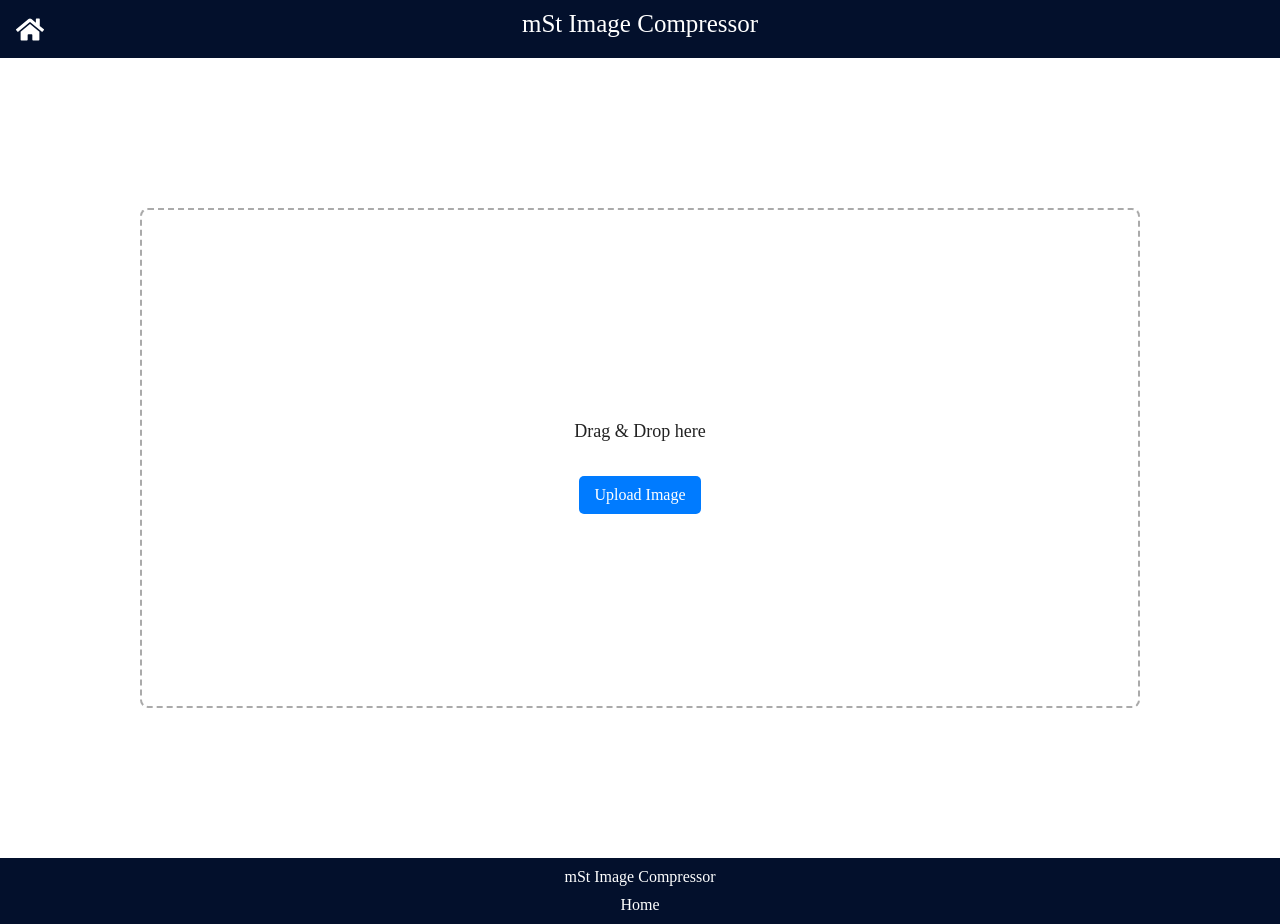
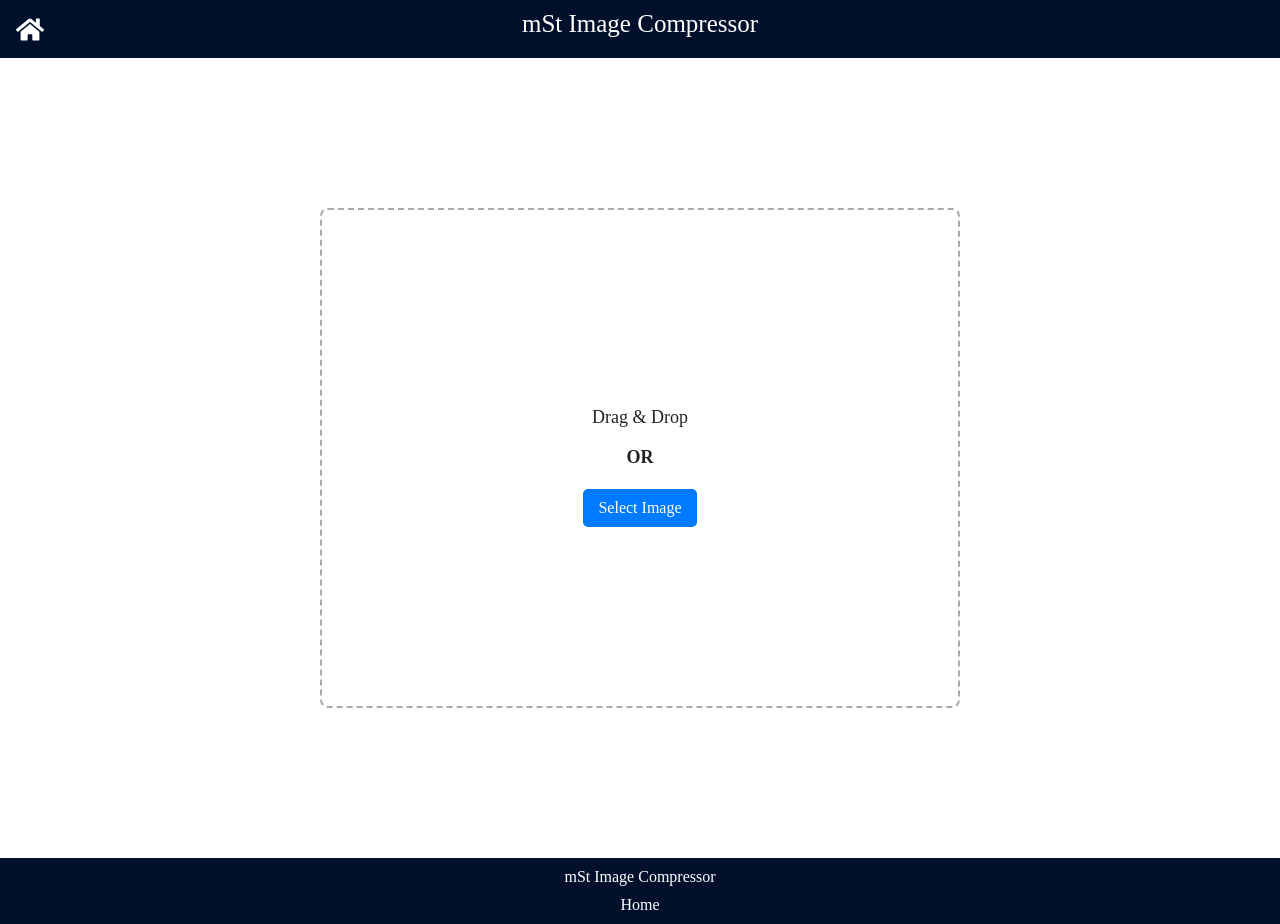
Before and after one commit to mosahle7/mst-image-compressor, a React (Vite) app: page / in a window 1280 px wide. Built offline with nearby package versions, Linux system fonts and the light colour scheme.

Commit message:
Compress Page Added!

```diff
--- a/src/App.css
+++ b/src/App.css
@@ -32,6 +32,14 @@ header {
 
 header a{
   color: white;
+
+}
+main {
+  flex: 1;
+  /* display: flex;
+  flex-direction: column; */
+  /* justify-content: center; */
+  align-items: center;
 
 }
 
--- a/src/App.jsx
+++ b/src/App.jsx
@@ -1,10 +1,11 @@
 import { useState } from 'react';
 import { BrowserRouter, Routes, Route } from 'react-router-dom';
-import reactLogo from './assets/react.svg'
-import viteLogo from '/vite.svg'
+// import reactLogo from './assets/react.svg'
+// import viteLogo from '/vite.svg'
 import './App.css';
 import ImageUploader from './components/ImageUploader';
 import { Layout } from './components/Layout';
+import { CompressedPage } from './components/CompressedPage';
 function App() {
 
   return(
@@ -14,6 +15,7 @@ function App() {
     <Routes>
       <Route path = '/' element = {<Layout/>}>
       <Route index element={<ImageUploader/>}/>
+      <Route path = 'compressed' element={<CompressedPage/>}/>
       </Route>
 
     </Routes>
--- /dev/null
+++ b/src/components/CompressedPage.jsx
@@ -0,0 +1,31 @@
+import { useLocation } from "react-router-dom";
+import styled from "styled-components";
+
+export const CompressedPage = () => {
+    const location = useLocation();
+    const compressedImg = location.state?.image;
+
+    return (
+        <>
+            {compressedImg &&(
+            <CompressedContainer>
+                <p>Compressed Image:</p>
+                <CompressedImage src={compressedImg} alt="Compressed"/>
+
+            </CompressedContainer>
+            )}
+        </>
+    )
+
+};
+
+const CompressedContainer = styled.div`
+    margin-top: 20px;
+    text-align: center;
+`
+
+const CompressedImage = styled.img`
+    width: 600px;
+    margin-top: 20px;
+    border-radius: 8px;
+`
--- a/src/components/ImageUploader.jsx
+++ b/src/components/ImageUploader.jsx
@@ -1,11 +1,14 @@
 import { useState } from "react";
+import { useNavigate } from "react-router-dom";
 import styled from "styled-components";
 import { uploadImage } from "./fetcher";
 
 const ImageUploader = () => {
     const [image, setImage] = useState(null);
     const [preview, setPreview] = useState(null);
-    const [compressed, setCompressed] = useState(null);
+    // const [compressed, setCompressed] = useState(null);
+
+    const navigate = useNavigate();
 
     const handleFileChange = (event) => {
         let file;
@@ -37,7 +40,8 @@ const ImageUploader = () => {
     const handleButton = async () => {
         if (image) {
             const compressedImageURL = await uploadImage(image);
-            setCompressed(compressedImageURL);
+            console.log("Compressed Image URL: ",compressedImageURL)
+            navigate('/compressed', {state: {image: compressedImageURL} });
         }
 
         else {
@@ -46,28 +50,36 @@ const ImageUploader = () => {
 
     }
 
+    const handleRemove = () => {
+        setImage(null);
+        setPreview(null);
+    }
+
     return(
         <Wrapper>
             <Container
                 onDragOver={handleDragOver}
                 onDrop={handleDrop}
             >
-                <p>Drag & Drop here</p>
+                <p>Drag & Drop</p>
+                <p style={{textAlign: 'center', fontWeight: 'bold', marginBottom: '5px', marginTop:'-15px'}}>OR</p>
                 <FileInput id="file-upload" type="file" accept="image/*" onChange={handleFileChange}/>
-                <Label htmlFor="file-upload">Upload Image</Label>
+                <Label htmlFor="file-upload">Select Image</Label>
 
-                {preview && <PreviewImage src={preview} alt="Preview"/>}
+                {preview && (
+                <ImageWrapper>
+                    <RemoveButton onClick={handleRemove}>X</RemoveButton>
+                    <PreviewImage src={preview} alt="Preview"/>
+                </ImageWrapper>
+                )}
+
             </Container>
+
 
             {image &&
             <UploadButton onClick={handleButton}>Compress</UploadButton>
             }
-            {compressed &&
-                <CompressedContainer>
-                    <p>Compressed Image:</p>
-                    <CompressedImage src={compressed} alt="Compressed"/>
 
-                </CompressedContainer>}
         </Wrapper>
 
     )
@@ -94,7 +106,7 @@ const Container = styled.div`
     border: 2px dashed #aaa;
     border-radius: 8px;
     text-align: center;
-    width: 90%;
+    width: 50%;
     max-width: 1000px;
     max-height: 100vh;
     cursor: pointer;
@@ -124,9 +136,11 @@ const Label = styled.label`
 `;
 
 const PreviewImage = styled.img`
-    width: 600px;
+    width: 100%;
+    height: 100%;
     margin-top: 20px;
     border-radius: 8px;
+    object-fit: cover;
 `
 
 const UploadButton = styled.button`
@@ -142,15 +156,32 @@ const UploadButton = styled.button`
     }
 `;
 
-const CompressedContainer = styled.div`
-    margin-top: 20px;
-    text-align: center;
+
+const ImageWrapper = styled.div`
+    position: relative;
+    display: inline-block;
+    margin-top: 10px;
+    width: 400px;
+    height: 500px;
+    overflow: hidden;
+
 `
 
-const CompressedImage = styled.img`
-    width: 600px;
-    margin-top: 20px;
-    border-radius: 8px;
+const RemoveButton = styled.button`
+    position: absolute;
+    top: 5px;
+    right: 5px;
+    background: rgba(0, 0, 0, 0.7);
+    color: white;
+    border: none;
+    border-radius: 50%;
+    width: 25px;
+    height: 25px;
+    font-size: 18px;
+    cursor: pointer;
+    display: flex;
+    align-items: center;
+    justify-content: center;
 `
 
 export default ImageUploader
--- a/src/components/Layout.jsx
+++ b/src/components/Layout.jsx
@@ -5,7 +5,7 @@ import { HomeIcon } from './Icons';
 
 export const Layout = () => {
     return(
-    <>
+    <AppContainer>
     <header>
         <HeaderHomeIcon>
             <Link to='/'><HomeIcon width={40}/></Link>
@@ -24,10 +24,16 @@ export const Layout = () => {
         <Link to='/'>Home</Link>
 
     </footer>
-    </>
+    </AppContainer>
     )
 
 }
+
+const AppContainer = styled.div`
+    display: flex;
+    flex-direction: column;
+    min-height: 100vh;
+`;
 
 const HeaderHomeIcon = styled.div`
     justify-self: start;
```
